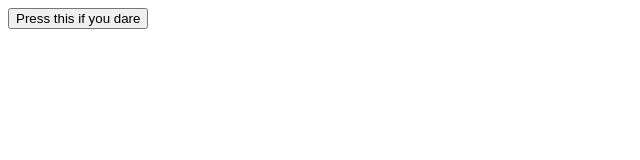
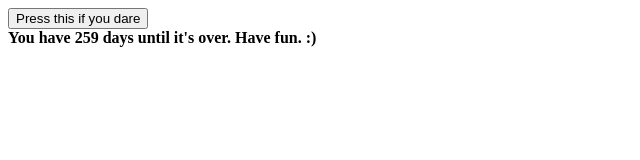
Before and after one commit to LapointeB/FinalExamAlso-BeauLapointe, a website: page public_html/index.html in a window 1280 px wide. Both pictures are taken after a click on the button "Press this if you dare". Shown: the whole page, without its empty margins (0-640 px from the left). Drawn offline with Linux system fonts and the light colour scheme.

Commit message:
Finished the code

```diff
--- a/public_html/FinalExamAlso.js
+++ b/public_html/FinalExamAlso.js
@@ -6,5 +6,6 @@
 document.getElementById("ifDare").addEventListener("click", findResult);
 
 function findResult() {
-
+    let rand = Math.ceil(Math.random() * 999);
+    document.getElementById("dispRes").innerHTML = "You have " + rand + " days until it's over. Have fun. :)";
 }
--- a/public_html/index.html
+++ b/public_html/index.html
@@ -12,7 +12,8 @@ and open the template in the editor.
     </head>
     <body>
         <button id="ifDare">Press this if you dare</button>
-        <h1 id="dispRes"></h1>
+        <br>
+        <b id="dispRes"></b>
         <script src="FinalExamAlso.js"></script>
     </body>
 </html>
```
